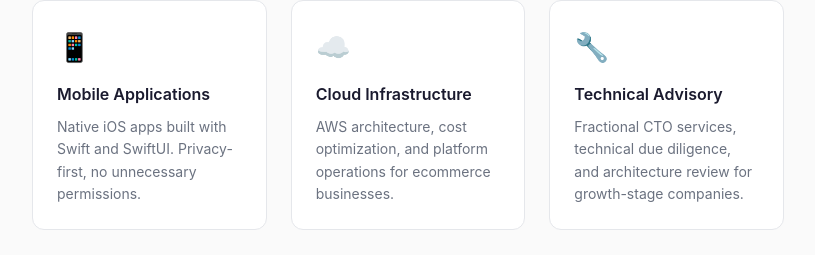
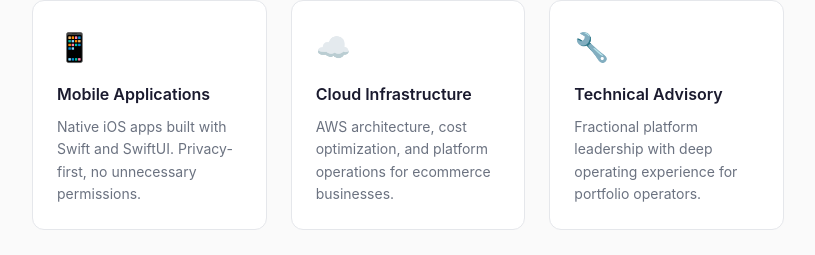
Before and after one commit to Commerce-Infrastructure/commerce-infrastructure.com, a plain HTML site: page index.html in a window 1280 px wide. Shown: the part 495-750 px from the top of the page, without its empty margins (232-1047 px from the left). Drawn offline with Linux system fonts and the light colour scheme.

Commit message:
Update Technical Advisory copy for PE positioning

```diff
--- a/index.html
+++ b/index.html
@@ -164,7 +164,7 @@
                 <div class="service-card">
                     <div class="icon">🔧</div>
                     <h3>Technical Advisory</h3>
-                    <p>Fractional CTO services, technical due diligence, and architecture review for growth-stage companies.</p>
+                    <p>Fractional platform leadership with deep operating experience for portfolio operators.</p>
                 </div>
             </div>
         </section>
```
